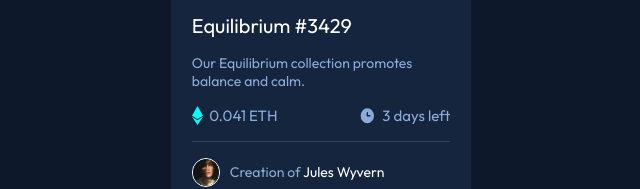
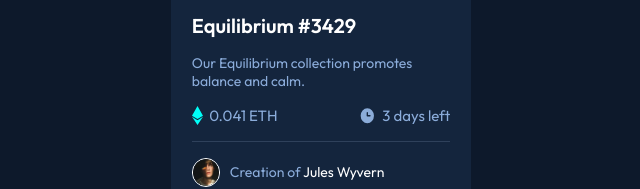
Before and after one commit to Emmanuel-obiora/nft-preview, a plain HTML site: page index.html in a window 1280 px wide. Shown: the part 360-549 px from the top of the page, 319-959 px from the left. Drawn offline with Linux system fonts and the light colour scheme.

Commit message:
Improving solution

```diff
--- a/index.html
+++ b/index.html
@@ -16,7 +16,7 @@
         <img src="./images/image-equilibrium.jpg" alt="Image Equilibrium">
         <div class="modal"><img class="eye" src="./images/icon-view.svg" alt="eye"></div>
       </div>
-      <label>Equilibrium #3429</label>
+      <h1 class="label">Equilibrium #3429</h1>
       <p>Our Equilibrium collection promotes balance and calm.</p>
       <div class="coin-stat">
         <div class="eth">
--- a/style.css
+++ b/style.css
@@ -67,13 +67,13 @@ body{
     display: none;
 }
 
-label{
+.label{
     color: var(--White);
     cursor: pointer;
     width: max-content;
     font-size: 20px;
 }
-label:hover{
+.label:hover{
     color: var(--Cyan);
 }
 
```
